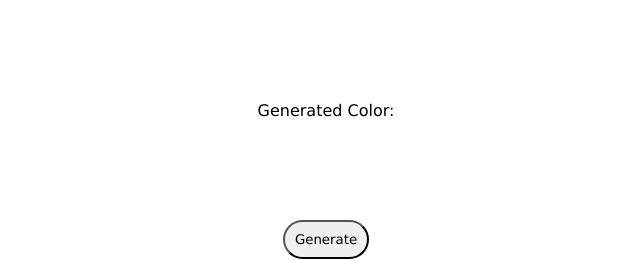
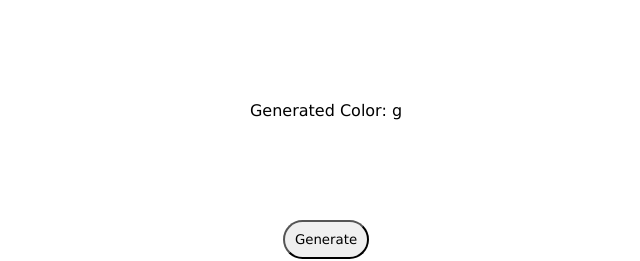
Before and after one commit to flo951/react-random-color-generator, a React (Create React App) app: page / in a window 1280 px wide. Shown: the top 261 px of the page, without its empty margins (314-954 px from the left). Built offline with nearby package versions, Linux system fonts and the light colour scheme.

Commit message:
Fix drone issue

```diff
--- a/src/App.js
+++ b/src/App.js
@@ -15,7 +15,7 @@ export default function App() {
   return (
     <div className="body">
       <div style={{ backgroundColor: color }} className="container">
-        <p>Generated Color: {color}</p>
+        Generated Color: {color}g
       </div>
       <button
         style={{ backgroundColor: color }}
```
